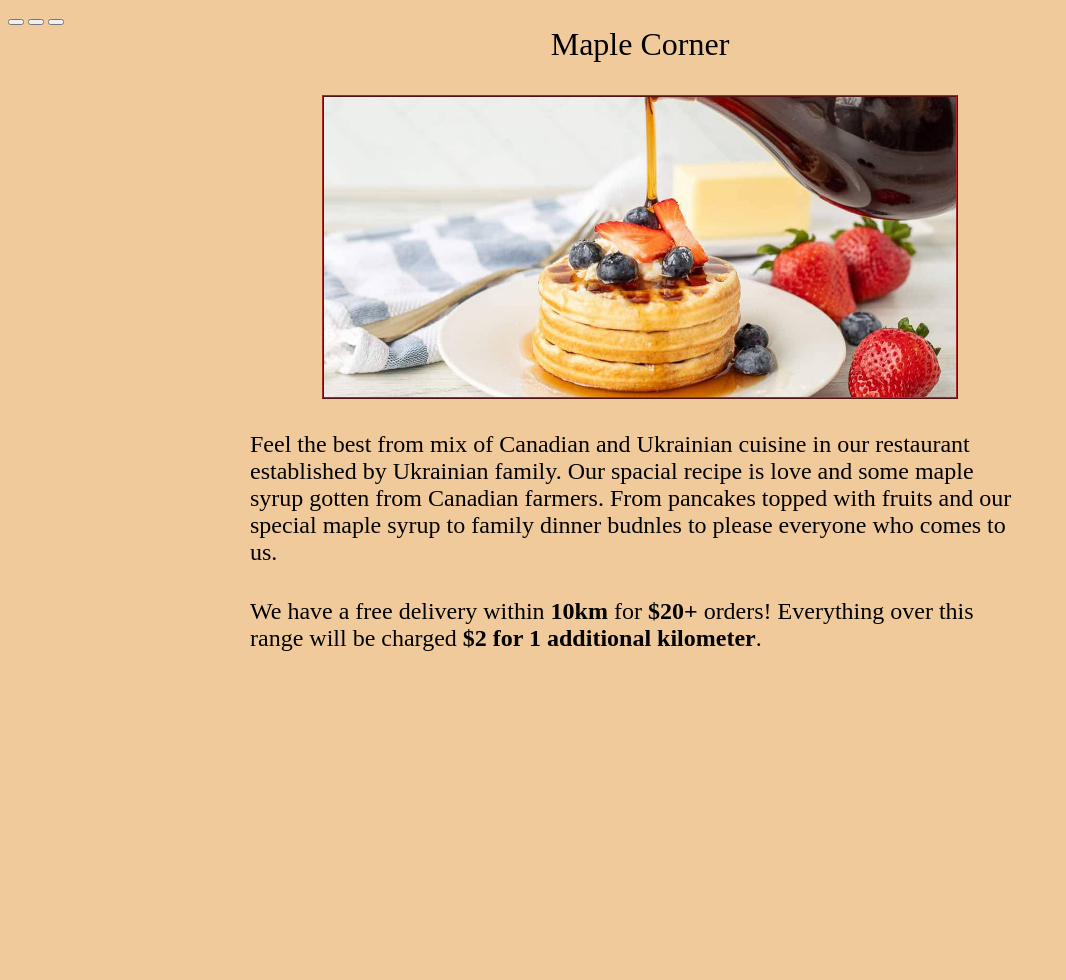
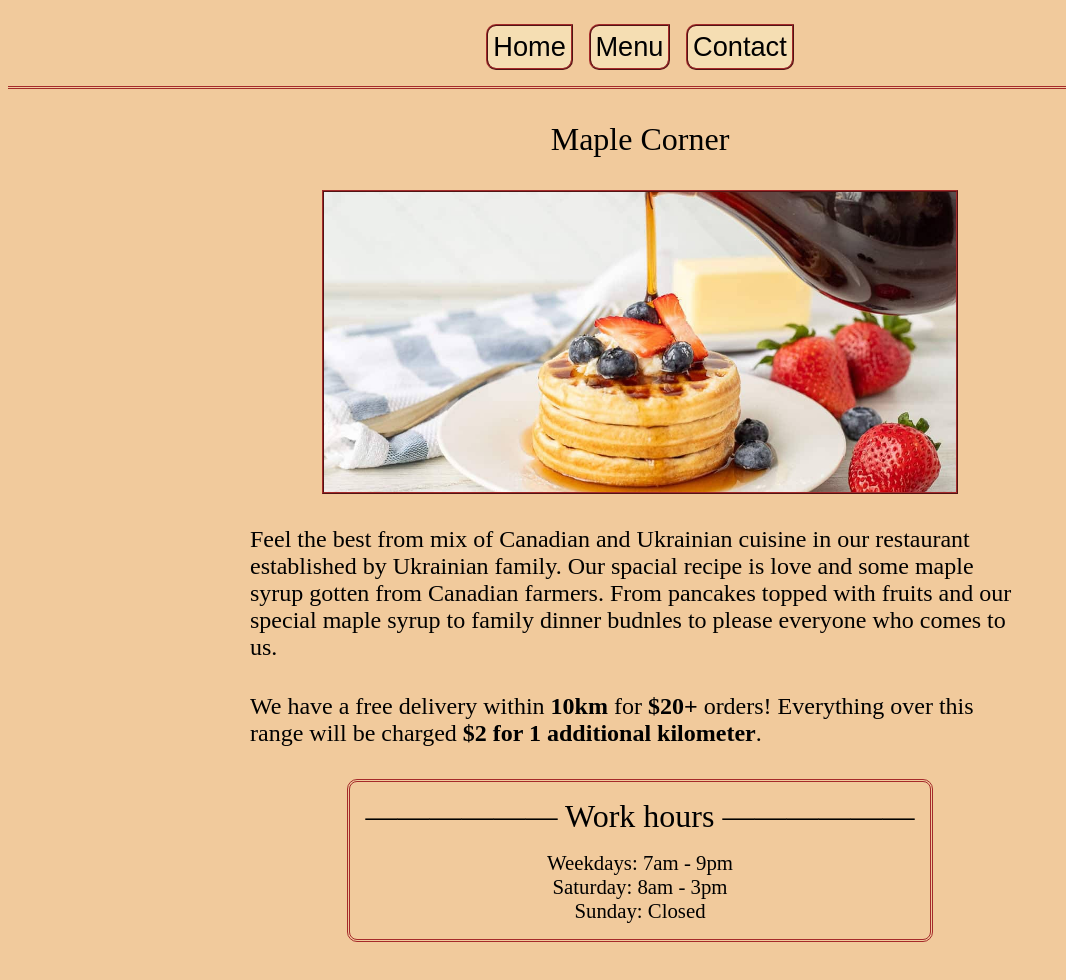
Before and after one commit to IMayHeMI/Restaurant-Page, a website built with webpack: page src/template.html in a window 1280 px wide. Shown: the whole page, without its empty margins (0-1066 px from the left). Before the commit the page ends 800 px from the top, so only its background shows below. Built offline with nearby package versions, Linux system fonts and the light colour scheme.

Commit message:
Add tabs and JS modules for restaurant pages

```diff
--- a/src/pageLoad.js
+++ b/src/homePage.js
@@ -16,5 +16,26 @@ const description2 = document.createElement("div");
 description2.classList.add("description2");
 description2.innerHTML = "We have a free delivery within <strong>10km</strong> for <strong>$20+</strong> orders! Everything over this range will be charged <strong>$2 for 1 additional kilometer</strong>.";
 
-content.append(naming, homeImage, description1, description2);
+const hoursSection = document.createElement("div");
+hoursSection.classList.add("hoursSection");
+
+const hoursHeader = document.createElement("div");
+hoursHeader.classList.add("hoursHeader");
+hoursHeader.innerHTML = "—————— Work hours ——————"
+
+const sunday = document.createElement("p");
+sunday.classList.add("sunday");
+sunday.innerHTML = "Sunday: Closed";
+
+const weekdays = document.createElement("p");
+weekdays.classList.add("weekdays");
+weekdays.innerHTML = "Weekdays: 7am - 9pm";
+
+const saturday = document.createElement("p");
+saturday.classList.add("saturday");
+saturday.innerHTML = "Saturday: 8am - 3pm";
+
+hoursSection.append(hoursHeader, weekdays, saturday, sunday);
+
+content.append(naming, homeImage, description1, description2, hoursSection);
 };
--- a/src/index.js
+++ b/src/index.js
@@ -1,5 +1,5 @@
 import "./styles.css";
 
-import pageLoad from "./pageLoad.js";
+import pageLoad from "./homePage.js";
 
 pageLoad();
--- /dev/null
+++ b/src/menuPage.js
@@ -0,0 +1,3 @@
+export default function() {
+    //menu page
+}
--- a/src/styles.css
+++ b/src/styles.css
@@ -1,5 +1,30 @@
 body {
     background-color: rgb(241, 202, 156);
+}
+
+nav {
+    display: flex;
+    justify-content: center;
+    gap: 1rem;
+    margin: 0;
+    margin-bottom: 2rem;
+    padding: 1rem;
+    border-bottom: 3px double brown;
+}
+
+nav button {
+    font-size: 1.7rem;
+    padding: 0.3rem;
+    background-color: wheat;
+    color: br;
+    border: 2px ridge brown;
+    border-radius: 10px 0px 10px 10px;
+}
+
+nav button:hover {
+    cursor: pointer;
+    border: 1px double brown;
+    background-color: rgb(241, 213, 161);
 }
 
 #content {
@@ -37,3 +62,21 @@ body {
     width: 65ch;
     font-size: 1.5rem;
 }
+
+.hoursSection {
+    text-align: center;
+    margin: 2rem;
+    padding: 1rem;
+    border: 3px double brown;
+    border-radius: 10px;
+}
+
+.hoursSection .hoursHeader {
+    font-size: 2rem;
+    margin-bottom: 1rem;
+}
+
+.hoursSection p {
+    margin: 0;
+    font-size: 1.3rem;
+}
--- a/src/template.html
+++ b/src/template.html
@@ -8,9 +8,9 @@
 <body>
     <header class="header">
         <nav>
-            <button></button>
-            <button></button>
-            <button></button>
+            <button class="homeTab">Home</button>
+            <button class="menuTab">Menu</button>
+            <button class="contactTab">Contact</button>
         </nav>
     </header>
 
```
Also changed, not shown: src/contactPage.js (added).
